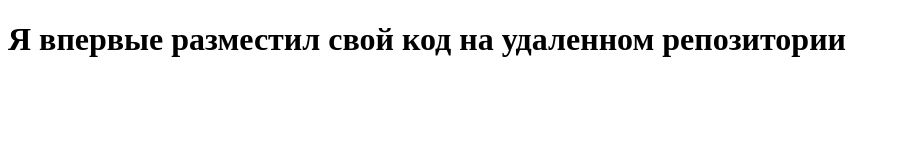
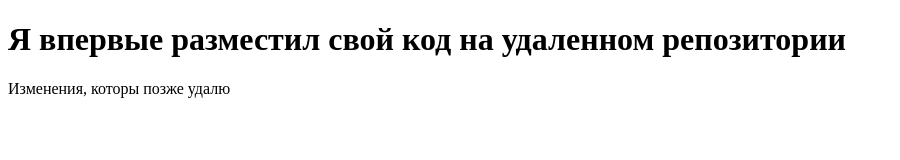
Before and after one commit to noshyne/test_repo, a plain HTML site: page index.html in a window 1280 px wide. Shown: the whole page, without its empty margins (0-900 px from the left). Drawn offline with Linux system fonts and the light colour scheme.

Commit message:
Ошибочный коммит

```diff
--- a/index.html
+++ b/index.html
@@ -8,5 +8,6 @@
 </head>
 <body>
     <h1>Я впервые разместил свой код на удаленном репозитории</h1>
+    <p>Изменения, которы позже удалю</p>
 </body>
 </html>
```
